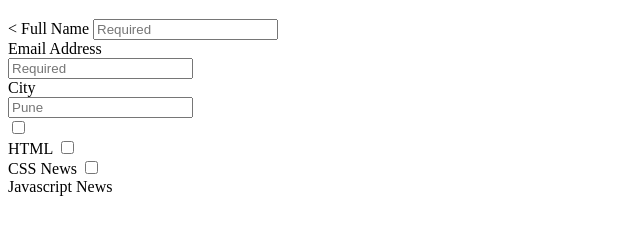
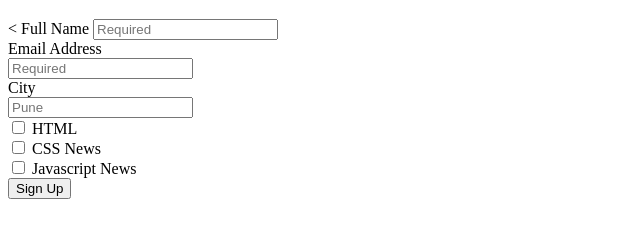
Before and after one commit to iamneo-production/bdcbefddbefea305671553bbaaaabbcbbfefone, a plain HTML site: page public/index.html in a window 1280 px wide. Shown: the part 61-298 px from the top of the page, without its empty margins (0-640 px from the left). Drawn offline with Linux system fonts and the light colour scheme.

Commit message:
Backup Commit

```diff
--- a/public/index.html
+++ b/public/index.html
@@ -20,12 +20,15 @@
     <input type="email" id="email" name="user_email" placeholder="Required"required><br>
     <label>City</label><br>
     <input type="text" id="city" name="user_city" placeholder="Pune"><br>
-    <input type="checkbox" id="html" name="html" value="html"><br>
-    <label class="checkbox-label">HTML</label>
-    <input type="checkbox" id="css" name="css" value="css"><br>
-    <label class="checkbox-label">CSS News</label>
-    <input type="checkbox" id="js" name="js" value="js"><br>
-    <label class="checkbox-label">Javascript News</label>
+    <input type="checkbox" id="html" name="html" value="html">
+    <label class="checkbox-label">HTML</label><br>
+    <input type="checkbox" id="css" name="css" value="css">
+    <label class="checkbox-label">CSS News</label><br>
+    <input type="checkbox" id="js" name="js" value="js">
+    <label class="checkbox-label">Javascript News</label><br>
+    <button type="submit">Sign Up</button>
+    <footer><p class="footer"></p></footer>
+
 
 
 </body>
```
